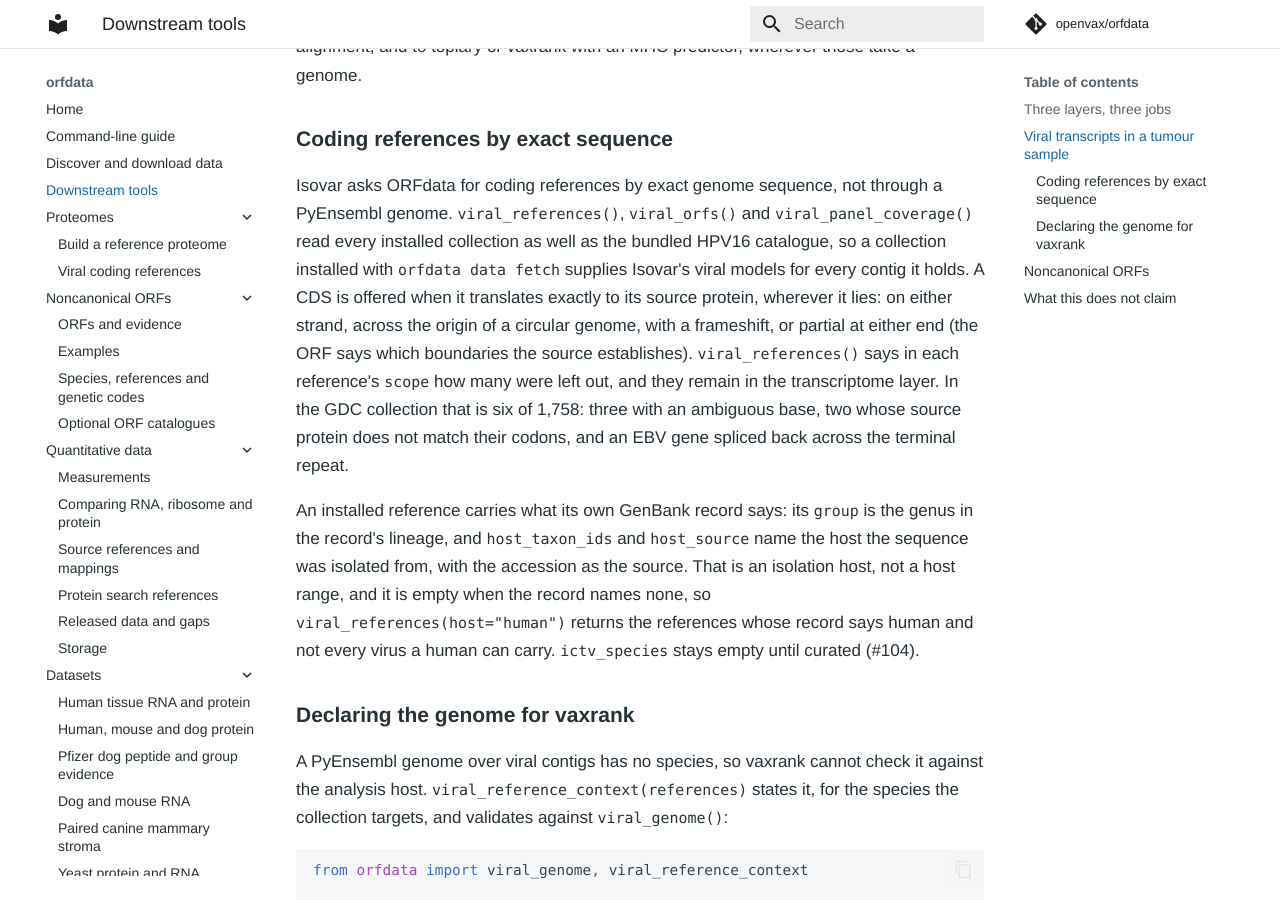
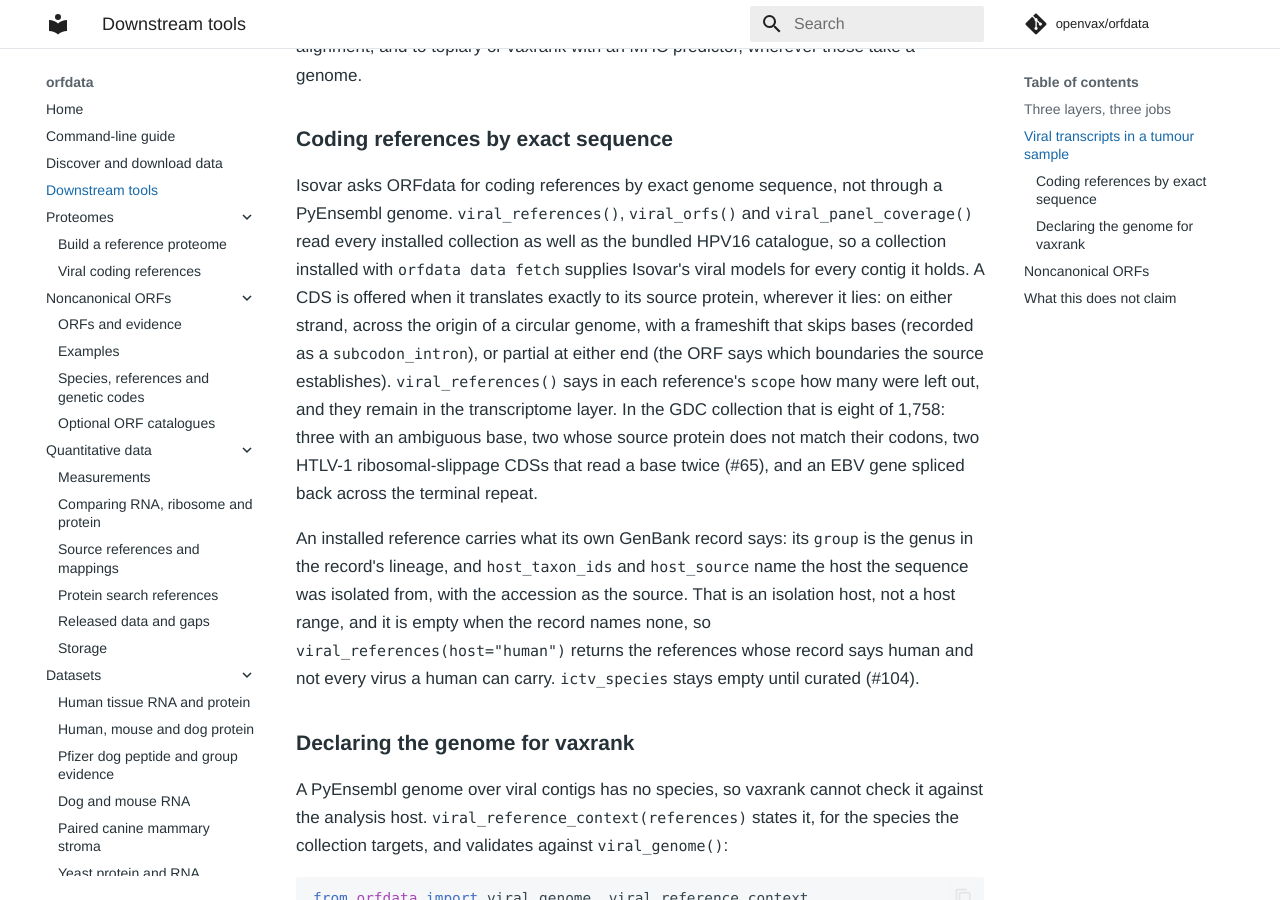
Before and after one commit to openvax/orfdata, an MkDocs documentation site: the page built from docs/downstream.md, in a window 1280 px wide and 900 px high, scrolled down 1484 px. Built offline with MkDocs 1.6.1 and Material for MkDocs 9.7.7, drawn with Linux system fonts in a browser that asks for light colours; comment, search, counter and statistics services are not loaded.

Commit message:
Keep a CDS that reads a base twice out of the ORF layer; release 0.48.1
Claude-Session: https://claude.ai/code/session_01JHJhwhBHRv4V8HDvvJsYNR

```diff
--- a/docs/downstream.md
+++ b/docs/downstream.md
@@ -59,12 +59,14 @@ a PyEnsembl genome. `viral_references()`, `viral_orfs()` and
 HPV16 catalogue, so a collection installed with `orfdata data fetch` supplies
 Isovar's viral models for every contig it holds. A CDS is offered when it
 translates exactly to its source protein, wherever it lies: on either strand,
-across the origin of a circular genome, with a frameshift, or partial at either
-end (the ORF says which boundaries the source establishes). `viral_references()`
+across the origin of a circular genome, with a frameshift that skips bases
+(recorded as a `subcodon_intron`), or partial at either end (the ORF says which
+boundaries the source establishes). `viral_references()`
 says in each reference's `scope` how many were left out, and they remain in the
-transcriptome layer. In the GDC collection that is six of 1,758: three with an
-ambiguous base, two whose source protein does not match their codons, and an EBV
-gene spliced back across the terminal repeat.
+transcriptome layer. In the GDC collection that is eight of 1,758: three with an
+ambiguous base, two whose source protein does not match their codons, two HTLV-1
+ribosomal-slippage CDSs that read a base twice (#65), and an EBV gene spliced
+back across the terminal repeat.
 
 An installed reference carries what its own GenBank record says: its `group` is
 the genus in the record's lineage, and `host_taxon_ids` and `host_source` name
--- a/orfdata/version.py
+++ b/orfdata/version.py
@@ -1 +1 @@
-__version__ = "0.48.0"
+__version__ = "0.48.1"
```
Also changed, not shown: CHANGELOG.md (+10 -0 lines), 3 other files.
